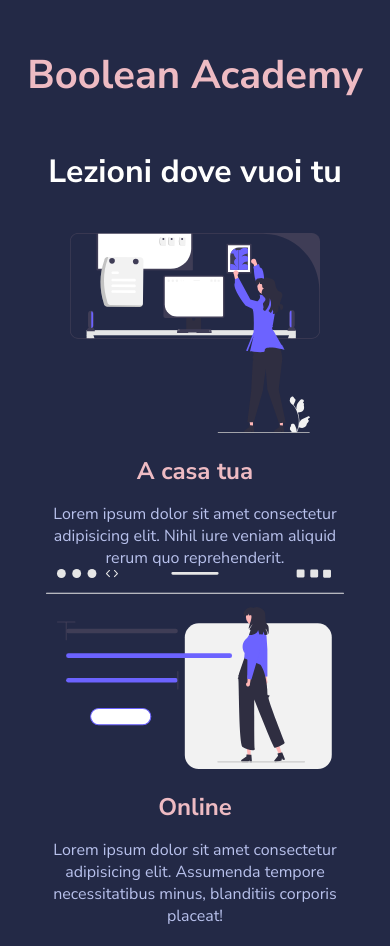
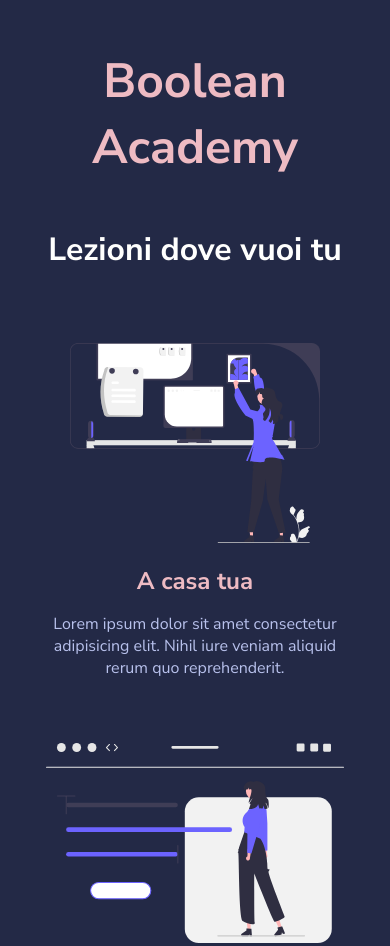
Before and after one commit to francescogentile25/html-css-resp-wannabe, a plain HTML site: page index.html in a window 390 px wide. Shown: the top 946 px of the page. Drawn offline with Linux system fonts and the light colour scheme.

Commit message:
FEAT  mobile responsive added

```diff
--- a/css/resp.css
+++ b/css/resp.css
@@ -11,6 +11,10 @@
         flex-wrap: wrap;
     }
     .col{
+        padding: 2rem 1rem;
         min-width: 100%;
     }
+    h1{
+        font-size: 3rem;
+    }
 }
```
